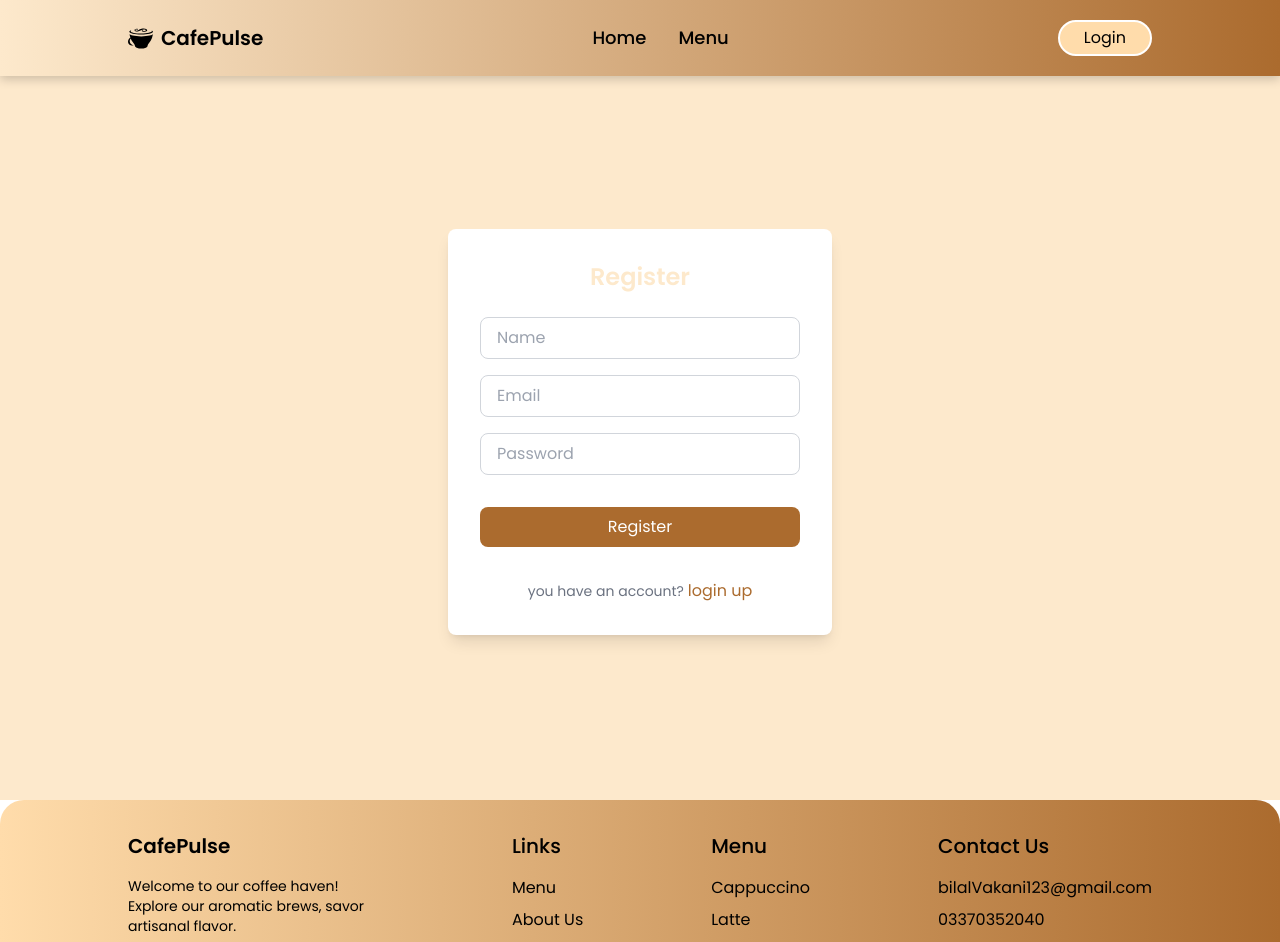
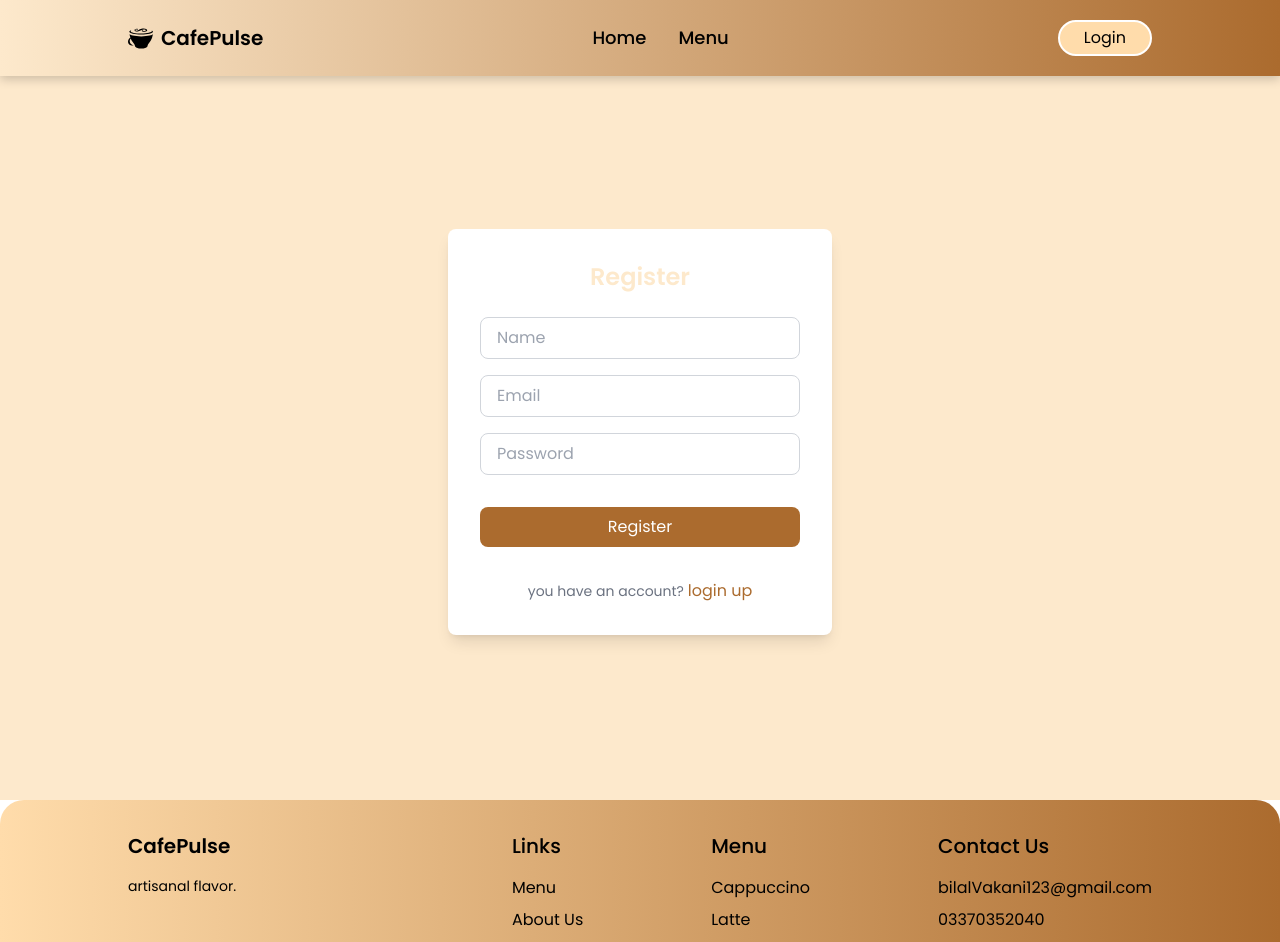
Before and after one commit to bilalvakani/Coffee, a React (Vite) app in the folder coffee/: page /signup in a window 1280 px wide. Shown: the top 942 px of the page. Built offline with nearby package versions, Linux system fonts and the light colour scheme; no server answers.

Commit message:
Update Footer.jsx

```diff
--- a/coffee/src/Components/Footer.jsx
+++ b/coffee/src/Components/Footer.jsx
@@ -7,7 +7,6 @@ const Footer = () => {
       <div className=" w-full md:w-1/4">
         <h1 className=" font-semibold text-xl pb-4">CafePulse</h1>
         <p className=" text-sm">
-          Welcome to our coffee haven! Explore our aromatic brews, savor
           artisanal flavor.
         </p>
       </div>
```
